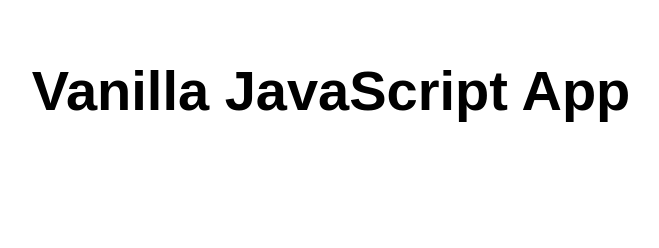
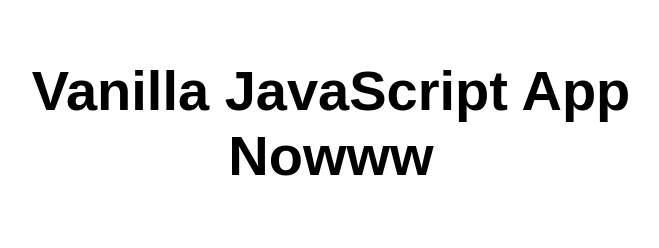
Before and after one commit to corecdn/jobqode, a website: page src/index.html in a window 1280 px wide. Shown: the whole page, without its empty margins (309-968 px from the left). Drawn offline with Linux system fonts and the light colour scheme.

Commit message:
New addition

```diff
--- a/src/index.html
+++ b/src/index.html
@@ -10,7 +10,7 @@
 
 <body>
   <main>
-    <h1>Vanilla JavaScript App</h1>
+    <h1>Vanilla JavaScript App Nowww</h1>
   </main>
 </body>
 
```
